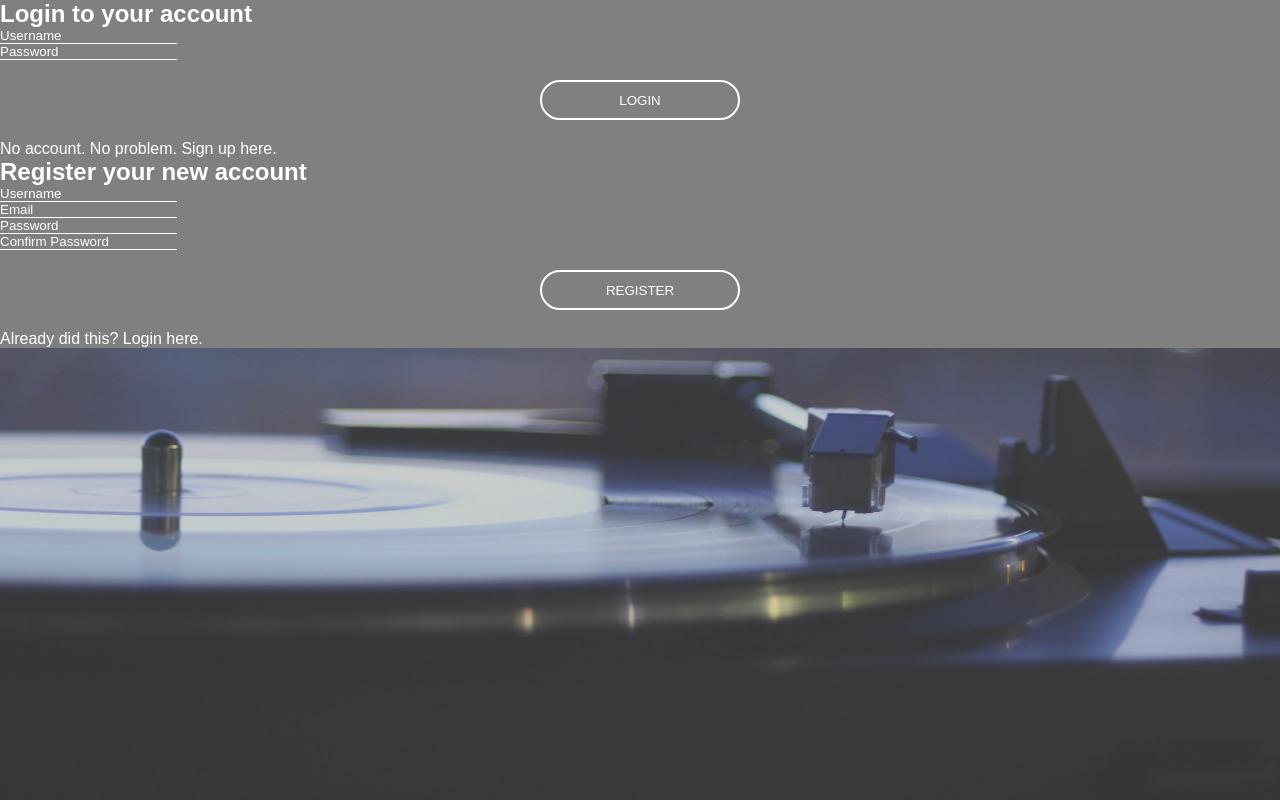
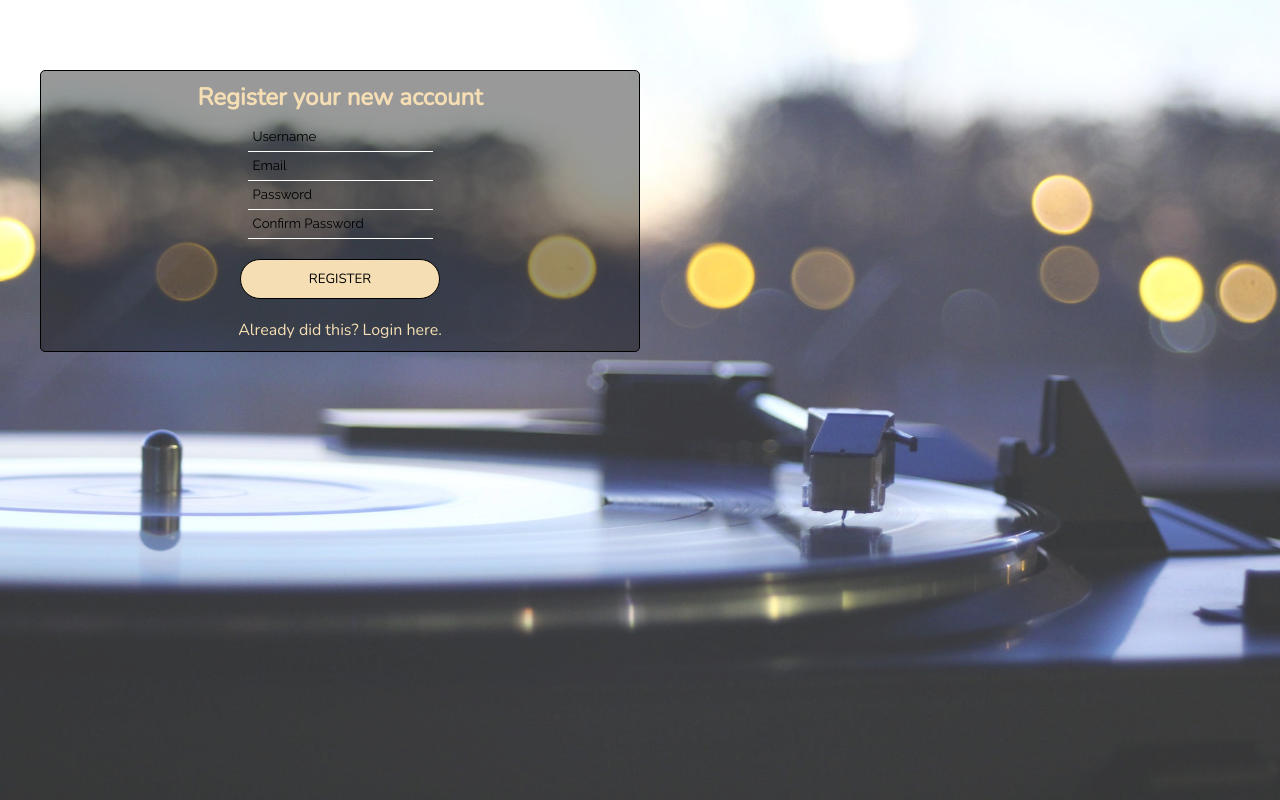
Before and after one commit to BAAMOSK/php-projects, a PHP site: page /register.php in a window 1280 px wide. Run offline with PHP 8.4, Linux system fonts and the light colour scheme.

Commit message:
hide class determined by javascript

```diff
--- a/assets/css/styles.css
+++ b/assets/css/styles.css
@@ -2,9 +2,12 @@
     margin: 0;
     padding: 0;
     box-sizing: border-box;
-    background: gray;
-    font-family: 'Montserrat', sans-serif;
-    color: white;
+    font-family: 'Nunito', sans-serif;
+}
+
+#input-container {
+    width: 50%;
+    text-align: center;
 }
 
 .register-background {
@@ -20,31 +23,60 @@
     display: block;
     width: 100%;
     height: 100%;
-    opacity: 0.6;
+    opacity: 0.8;
+}
+
+#login-form, #register-form {
+    position: relative;
+    top: 70px;
+    height: 100%;
+    border: 1px solid black;
+    background: rgba(0,0,0,0.4);
+    color: wheat;
+    border-radius: 5px;
+    margin-left: 40px;
+}
+
+#login-form h2, #register-form h2 {
+    margin: 10px 0px;
+}
+
+#login-form {
+    padding: calc(10vh - 35px);
 }
 
 input {
+    margin: 0 auto;
+    padding: 5px;
     display: block;
     background-color: transparent;
     border: 0;
     border-bottom: 1px solid white;
+    color: white;
+}
+
+input:focus {
+    outline: none;
 }
 
 ::-webkit-input-placeholder {
-    color: inherit;
+    color: black;
+    font-family: 'Raleway';
 }
 
 ::-moz-placeholder {
-    color: inherit;
+    color: black;
+    font-family: 'Raleway';
 }
 
 :-ms-input-placeholder {
-    color: inherit;
+    color: black;
+    font-family: 'Raleway';
 }
 
 button {
-    background-color: transparent;
-    border: 2px solid white;
+    background-color: wheat;
+    border: 1px solid black;
     border-radius: 50px;
     display: block;
     margin: 20px auto;
@@ -56,3 +88,11 @@ button {
 .onboard p {
     cursor: pointer;
 }
+
+.hide {
+    display: none;
+}
+
+.hide-register {
+    margin-bottom: 10px;
+}
--- a/assets/js/register.js
+++ b/assets/js/register.js
@@ -1,11 +1,14 @@
 const login = document.getElementsByClassName('hide-register')[0];
 const register = document.getElementsByClassName('hide-login')[0];
-
-console.log(login);
+const loginForm = document.getElementById('login-form');
+const registerForm = document.getElementById('register-form');
 
 login.onclick = () => {
-
-    console.log('LOGIN');
+    registerForm.classList.add('hide');
+    loginForm.classList.remove('hide');
 };
 
-//login.addEventListener('click', () => console.log('Yay'));
+register.onclick = () => {
+    loginForm.classList.add('hide');
+    registerForm.classList.remove('hide');
+};
--- a/index.php
+++ b/index.php
@@ -4,7 +4,7 @@
     if(isset($_SESSION['userLoggedIn'])) {
         $userLoggedIn = $_SESSION['userLoggedIn'];
     } else {
-        header('Location: register.php');
+        //header('Location: register.php');
     }
 ?>
 <!DOCTYPE html>
--- a/register.php
+++ b/register.php
@@ -20,7 +20,8 @@
     <meta charset="UTF-8">
     <meta name="viewport" content="width=device-width, initial-scale=1">
     <link href="assets/css/styles.css" rel="stylesheet">
-    <title>TEE's SPOTIFY</title>
+    <link href="https://fonts.googleapis.com/css?family=Nunito|Raleway" rel="stylesheet">
+    <title>MP3's</title>
 </head>
 
 <body>
@@ -28,21 +29,42 @@
         <img class="register-background__image" src="assets/images/bg.jpeg" alt="record player">
     </div>
 
+    <?php
+        if(isset($_POST['login-button'] ) ) {
+            echo "<script>
+                document.addEventListener('DOMContentLoaded', () => {
+                    const showLogin = document.getElementById('login-form');
+                    showLogin.classList.remove('hide');
+                });
+            </script>";
+        } else {
+            echo "<script>
+                document.addEventListener('DOMContentLoaded', () => {
+                    const showRegister = document.getElementById('register-form');
+                    showRegister.classList.remove('hide');
+                });
+            </script>";
+        }
+    ?>
+
     <div id="input-container">
-        <form id="login-form" action="register.php" method="POST">
+        <form id="login-form" class="hide" action="register.php" method="POST" >
             <h2>Login to your account</h2>
+
             <div> <?php echo $account->getErrors(Constants::$loginFail); ?></div>
+
             <input id="login-username" name="login-username" type="text" placeholder="Username" required
                 value="<?php getInputValue('login-username'); ?>">
             <input id="login-password" name="login-password" type="password" placeholder="Password" required>
-            <button type="submit" name="login-button" value="login">LOGIN</button>
+
+            <button type="submit" name="login-button" value="login" >LOGIN</button>
 
             <div class="onboard">
                 <p class="hide-login">No account. No problem. Sign up here.</p>
             </div>
         </form>
 
-        <form id="register-form" action="register.php" method="POST">
+        <form id="register-form" class="hide" action="register.php" method="POST">
             <h2>Register your new account</h2>
 
             <div> <?php echo $account->getErrors(Constants::$usernameExists); ?></div>
@@ -57,7 +79,8 @@
             <input id="register-email" name="register-email" type="email" placeholder="Email"
                 value="<?php getInputValue('register-email'); ?>">
             <input id="register-password" name="register-password" type="password" placeholder="Password">
-            <input id="register-password-confirm" name="register-password-confirm" type="password" placeholder="Confirm Password">
+            <input id="register-password-confirm" name="register-password-confirm" type="password"
+                 placeholder="Confirm Password">
             <button type="submit" name="register-button">REGISTER</button>
 
             <div class="onboard">
```
